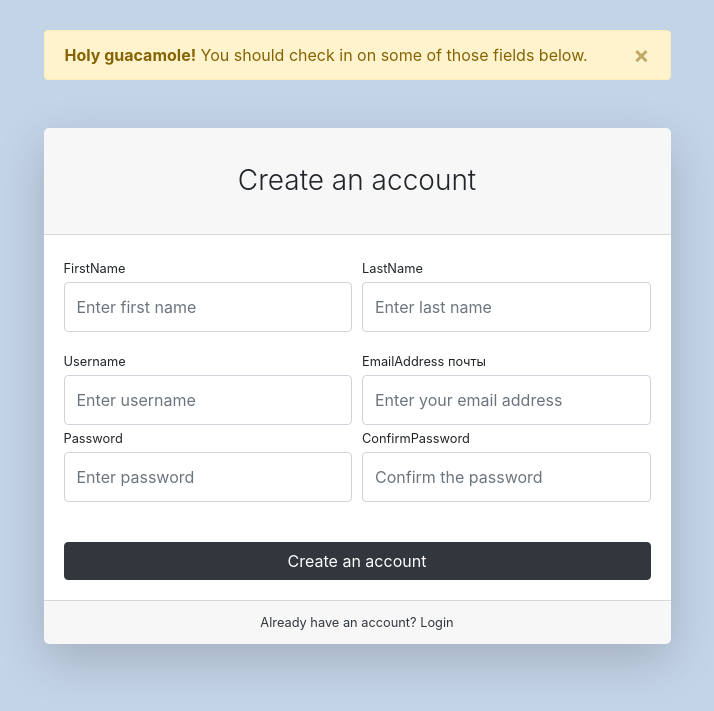
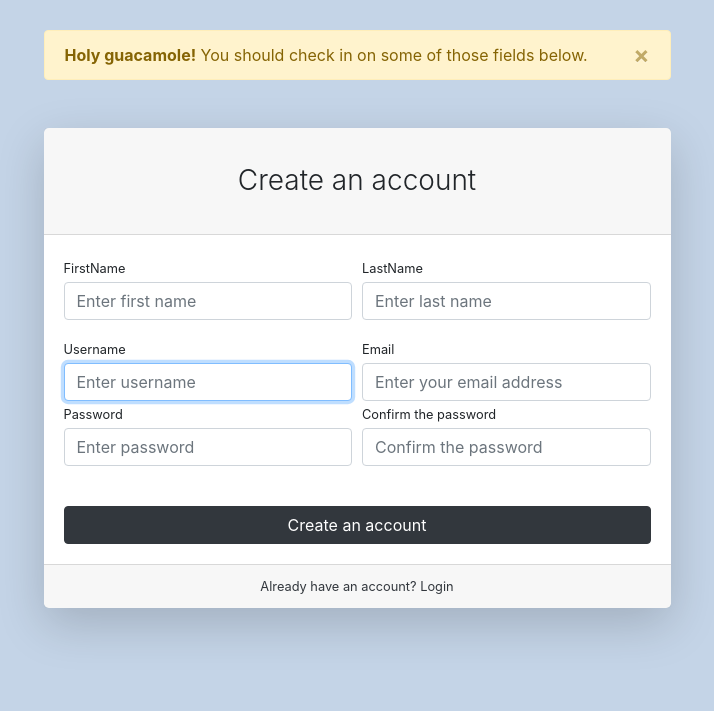
Before and after one commit to artieiev-dmytro/gameshop, a Django app: page /users/register/ in a window 1280 px wide. Shown: the top 711 px of the page, without its empty margins (283-997 px from the left). Run offline with Django 3.2, Linux system fonts and the light colour scheme; parts of the project's set-up code (start-up, migrations or seed data) failed here and were passed over; some libraries are stand-ins or nearby versions.

Commit message:
settings registration

```diff
--- a/users/admin.py
+++ b/users/admin.py
@@ -1,3 +1,5 @@
 from django.contrib import admin
 
-# Register your models here.
+from .models import User
+
+admin.site.register(User)
--- a/users/forms.py
+++ b/users/forms.py
@@ -1,15 +1,15 @@
 from django import forms
-from django.contrib.auth.forms import AuthenticationForm
+from django.contrib.auth.forms import AuthenticationForm, UserCreationForm
 
 from .models import User
 
 
 class UserLoginForm(AuthenticationForm):
     username = forms.CharField(
-        widget=forms.TextInput(attrs={"placeholder": "Введите имя пользователя"})
+        widget=forms.TextInput(attrs={"placeholder": "Enter username"})
     )
     password = forms.CharField(
-        widget=forms.PasswordInput(attrs={"placeholder": "Введите пароль"})
+        widget=forms.PasswordInput(attrs={"placeholder": "Enter password"})
     )
 
     class Meta:
@@ -20,3 +20,40 @@ class UserLoginForm(AuthenticationForm):
         super(UserLoginForm, self).__init__(*args, **kwargs)
         for field_name, field in self.fields.items():
             field.widget.attrs["class"] = "form-control py4"
+
+
+class UserRegisterForm(UserCreationForm):
+    first_name = forms.CharField(
+        widget=forms.TextInput(attrs={"placeholder": "Enter first name"})
+    )
+    last_name = forms.CharField(
+        widget=forms.TextInput(attrs={"placeholder": "Enter last name"})
+    )
+    username = forms.CharField(
+        widget=forms.TextInput(attrs={"placeholder": "Enter username"})
+    )
+    email = forms.CharField(
+        widget=forms.EmailInput(attrs={"placeholder": "Enter your email address"})
+    )
+    password1 = forms.CharField(
+        widget=forms.PasswordInput(attrs={"placeholder": "Enter password"})
+    )
+    password2 = forms.CharField(
+        widget=forms.PasswordInput(attrs={"placeholder": "Confirm the password"})
+    )
+
+    class Meta:
+        model = User
+        fields = (
+            "first_name",
+            "last_name",
+            "username",
+            "email",
+            "password1",
+            "password2",
+        )
+
+    def __init__(self, *args, **kwargs):
+        super(UserRegisterForm, self).__init__(*args, **kwargs)
+        for field_name, field in self.fields.items():
+            field.widget.attrs["class"] = "form-control py4"
--- a/users/templates/users/register.html
+++ b/users/templates/users/register.html
@@ -20,51 +20,43 @@
                             <div class="card-header"><h3 class="text-center font-weight-light my-4">Create an account</h3>
                             </div>
                             <div class="card-body">
-                                <form>
+                                <form action="{% url 'users:register' %}" method="post">
+                                    {% csrf_token %}
                                     <div class="form-row">
                                         <div class="col-md-6">
                                             <div class="form-group">
-                                                <label class="small mb-1" for="inputFirstName">FirstName</label>
-                                                <input class="form-control py-4" id="inputFirstName" type="text"
-                                                       placeholder="Enter first name"/>
+                                                <label class="small mb-1" for="{{ form.first_name.id_for_label }}">FirstName</label>
+                                                {{ form.first_name }}
                                             </div>
                                         </div>
                                         <div class="col-md-6">
                                             <div class="form-group">
-                                                <label class="small mb-1" for="inputLastName">LastName</label>
-                                                <input class="form-control py-4" id="inputLastName" type="text"
-                                                       placeholder="Enter last name"/>
+                                                <label class="small mb-1" for="{{ form.last_name.id_for_label }}">LastName</label>
+                                                {{ form.last_name }}
                                             </div>
                                         </div>
                                     </div>
                                     <div class="form-row">
                                         <div class="col-md-6">
-                                            <label class="small mb-1" for="inputUsername">Username</label>
-                                            <input class="form-control py-4" id="inputUsername" type="text"
-                                                   aria-describedby="usernameHelp"
-                                                   placeholder="Enter username"/>
+                                            <label class="small mb-1" for="{{ form.username.id_for_label }}">Username</label>
+                                            {{ form.username }}
                                         </div>
                                         <div class="col-md-6">
-                                            <label class="small mb-1" for="inputEmailAddress">EmailAddress
-                                                почты</label>
-                                            <input class="form-control py-4" id="inputEmailAddress" type="email"
-                                                   aria-describedby="emailHelp"
-                                                   placeholder="Enter your email address"/>
+                                            <label class="small mb-1" for="{{ form.email.id_for_label }}">Email</label>
+                                            {{ form.email }}
                                         </div>
                                     </div>
                                     <div class="form-row">
                                         <div class="col-md-6">
                                             <div class="form-group">
-                                                <label class="small mb-1" for="inputPassword">Password</label>
-                                                <input class="form-control py-4" id="inputPassword" type="password"
-                                                       placeholder="Enter password"/>
+                                                <label class="small mb-1" for="{{ form.password1.id_for_label }}">Password</label>
+                                                {{ form.password1 }}
                                             </div>
                                         </div>
                                         <div class="col-md-6">
                                             <div class="form-group">
-                                                <label class="small mb-1" for="inputConfirmPassword">ConfirmPassword</label>
-                                                <input class="form-control py-4" id="inputConfirmPassword"
-                                                       type="password" placeholder="Confirm the password"/>
+                                                <label class="small mb-1" for="{{ form.password2.id_for_label }}">Confirm the password</label>
+                                                {{ form.password2 }}
                                             </div>
                                         </div>
                                     </div>
--- a/users/views.py
+++ b/users/views.py
@@ -2,7 +2,7 @@ from django.shortcuts import render, HttpResponseRedirect
 from django.urls import reverse
 from django.contrib.auth import authenticate, login
 
-from .forms import UserLoginForm
+from .forms import UserLoginForm, UserRegisterForm
 
 
 def login_view(request):
@@ -22,4 +22,12 @@ def login_view(request):
 
 
 def register_view(request):
-    return render(request, "users/register.html")
+    if request.method == "POST":
+        form = UserRegisterForm(data=request.POST)
+        if form.is_valid():
+            form.save()
+            return HttpResponseRedirect(reverse("users:login"))
+    else:
+        form = UserRegisterForm()
+    context = {"form": form}
+    return render(request, "users/register.html", context)
```
